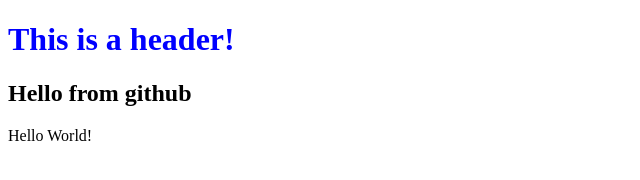
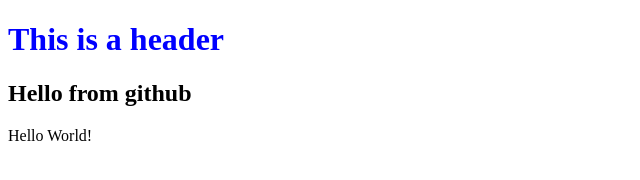
Before and after one commit to msalim74/python, a plain HTML site: page index.html in a window 1280 px wide. Shown: the full height of the page, 0-640 px from the left. Drawn offline with Linux system fonts and the light colour scheme.

Commit message:
remove !

```diff
--- a/index.html
+++ b/index.html
@@ -4,7 +4,7 @@
         <title>pythontest</title>
     </head>
     <body>
-        <h1 style="color:blue;">This is a header!</h1>
+        <h1 style="color:blue;">This is a header</h1>
         <h2> Hello from github </h2>
         <p>Hello World!</p>
     </body>
```
